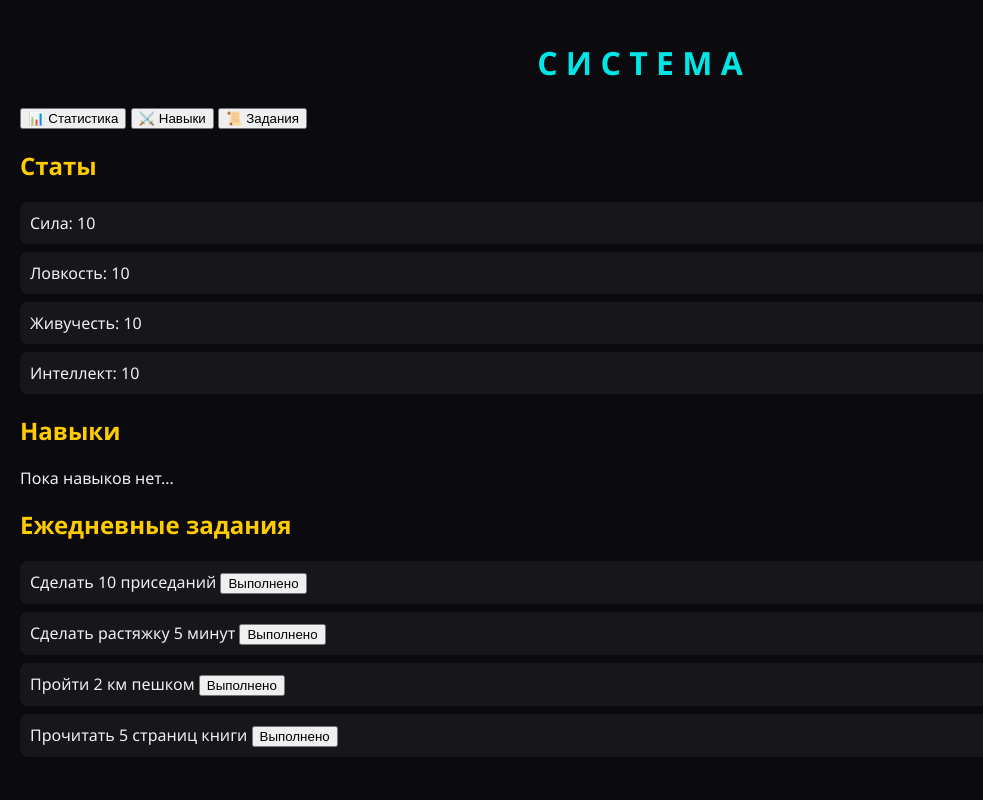
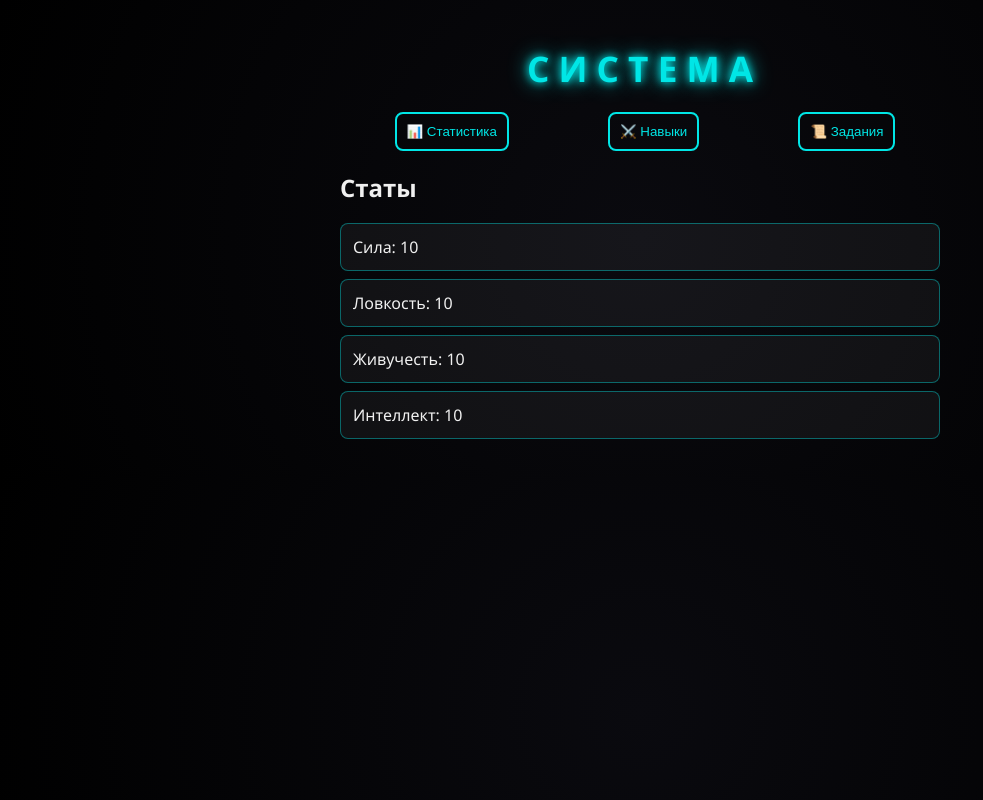
Before and after one commit to lizil4648-png/System-pwa, a plain HTML site: page index.html in a window 1280 px wide. Shown: the whole page, without its empty margins (0-983 px from the left). Drawn offline with Linux system fonts and the light colour scheme.

Commit message:
Update Style.css

```diff
--- a/Style.css
+++ b/Style.css
@@ -1,21 +1,56 @@
 body {
   margin: 0;
   font-family: 'Segoe UI', sans-serif;
-  background: #0a0a0f;
+  background: radial-gradient(circle at center, #0a0a0f, #000);
   color: #f0f0f0;
 }
 
 .container {
   padding: 20px;
+  max-width: 600px;
+  margin: auto;
 }
 
 h1 {
   text-align: center;
-  color: #00e6e6;
+  font-size: 2.2em;
+  margin-bottom: 20px;
 }
 
-h2 {
-  color: #ffcc00;
+.glow {
+  color: #00e6e6;
+  text-shadow: 0 0 8px #00ffff, 0 0 20px #00cccc;
+}
+
+nav {
+  display: flex;
+  justify-content: space-around;
+  margin-bottom: 20px;
+}
+
+nav button {
+  background: transparent;
+  border: 2px solid #00e6e6;
+  color: #00e6e6;
+  padding: 10px;
+  border-radius: 8px;
+  cursor: pointer;
+  transition: 0.3s;
+}
+
+nav button:hover {
+  background: #00e6e6;
+  color: #000;
+  box-shadow: 0 0 10px #00ffff;
+}
+
+.screen {
+  display: none;
+}
+
+.screen.active {
+  display: block;
+  animation: fadeIn 0.5s ease;
 }
 
 ul {
@@ -25,7 +60,26 @@ ul {
 
 li {
   margin: 8px 0;
+  padding: 12px;
+  border-radius: 8px;
   background: rgba(255, 255, 255, 0.05);
-  padding: 10px;
-  border-radius: 8px;
+  border: 1px solid rgba(0, 230, 230, 0.4);
 }
+
+button {
+  margin-left: 10px;
+  background: #ffcc00;
+  border: none;
+  padding: 5px 10px;
+  border-radius: 6px;
+  cursor: pointer;
+}
+
+button:hover {
+  background: #ffaa00;
+}
+
+@keyframes fadeIn {
+  from {opacity: 0;}
+  to {opacity: 1;}
+}
```
